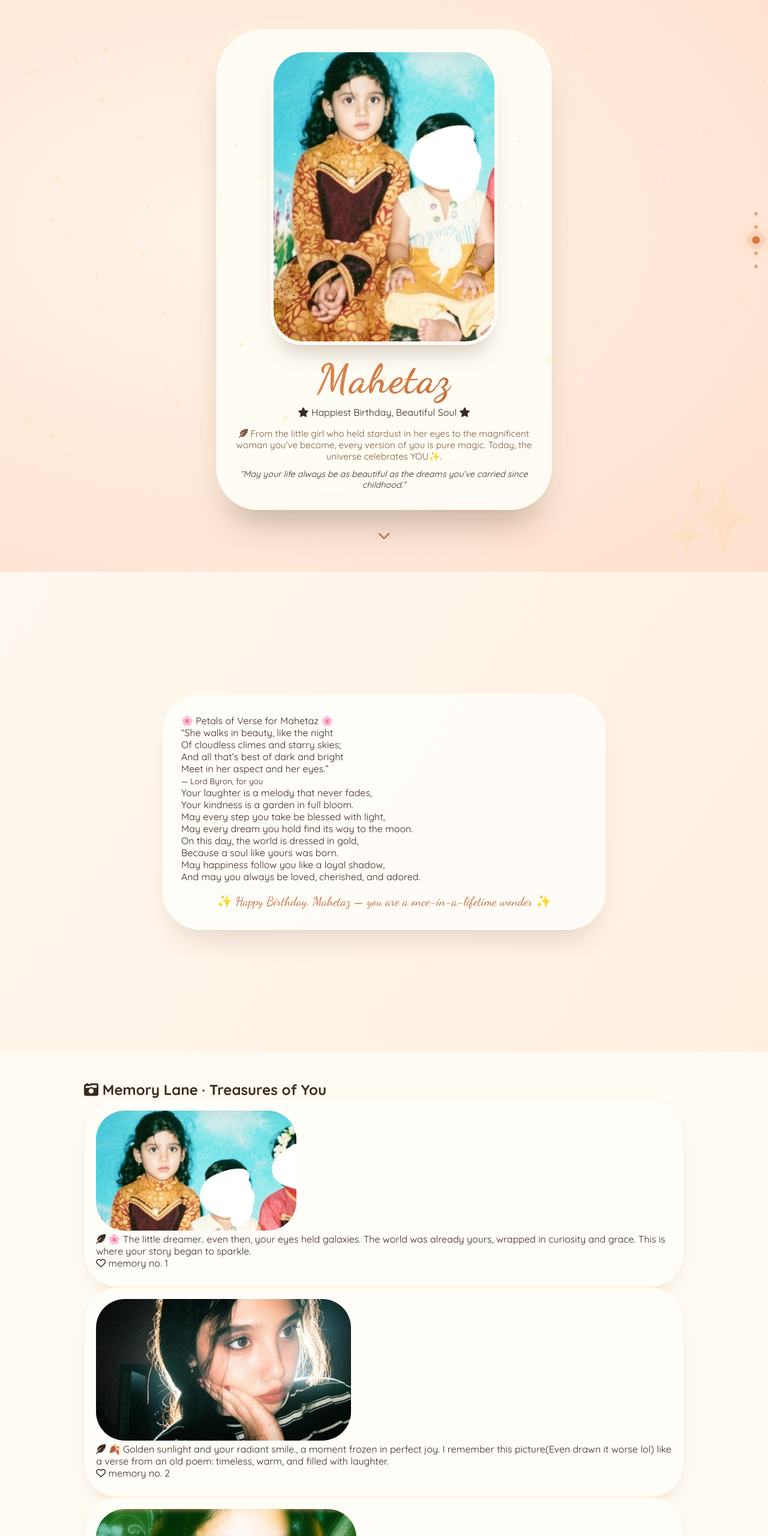
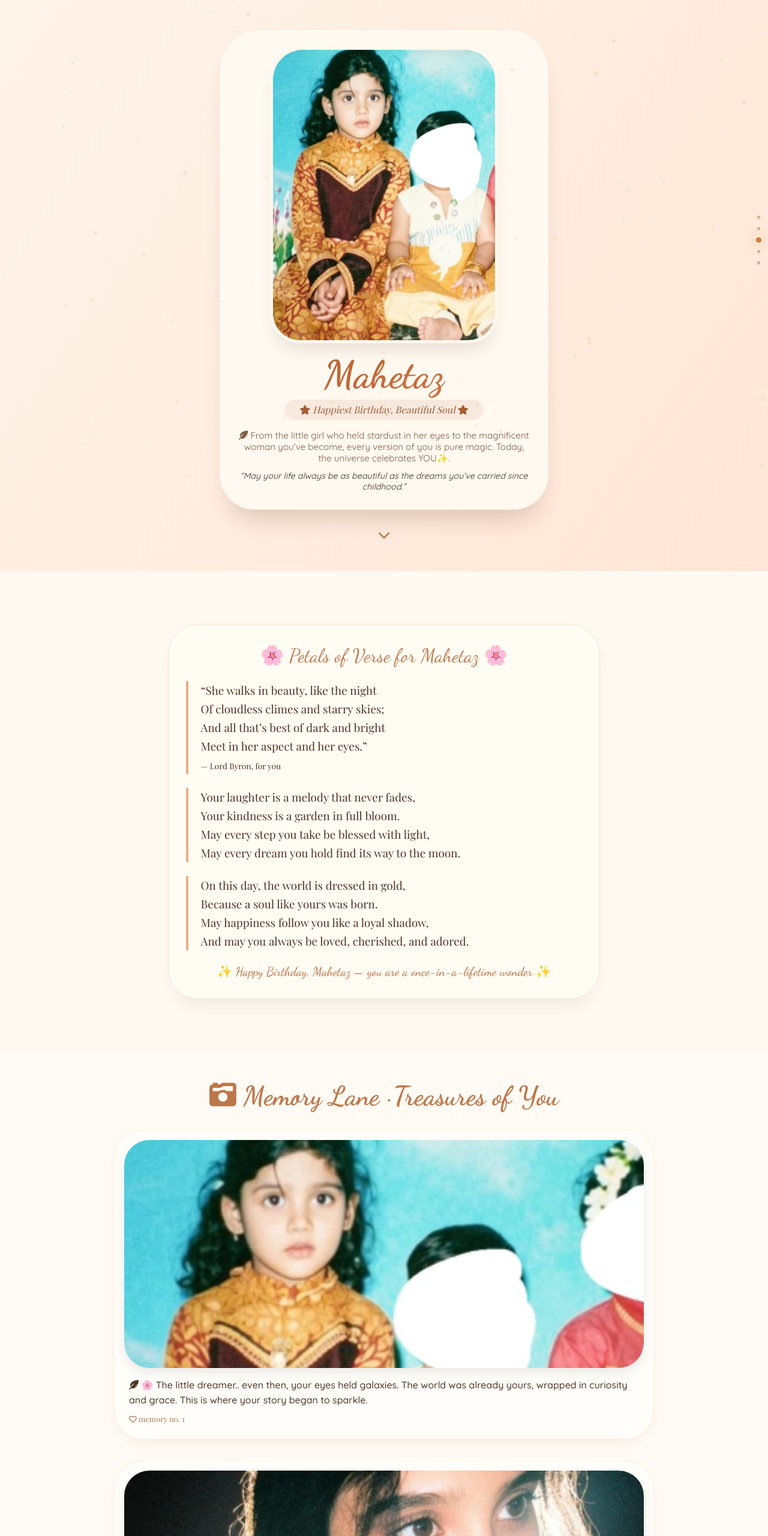
Before and after one commit to Stanza037/HappiestBirthdayLOML, a plain HTML site: page index.html in a window 1280 px wide. Shown: the top 2560 px of the page at 60% size. Drawn offline with nearby package versions, Linux system fonts and the light colour scheme; animation ran at ten frames a second; a web font is replaced by a local one.

```diff
--- a/index.html
+++ b/index.html
@@ -3,8 +3,9 @@
 <head>
   <meta charset="UTF-8">
   <meta name="viewport" content="width=device-width, initial-scale=1.0, user-scalable=yes, viewport-fit=cover">
-  <title>Mahetaz — A Birthday Wrapped in Starlight ✨</title>
-  <link href="https://fonts.googleapis.com/css2?family=Playfair+Display:ital,wght@0,400;0,500;0,600;0,700;0,800;1,400;1,500;1,600&family=Dancing+Script:wght@400;500;600;700&family=Quicksand:wght@300;400;500;600;700&display=swap" rel="stylesheet">
+  <title>Mahetaz — A Birthday Wrapped in Starlight</title>
+  <!-- Google Fonts: Victorian & Handwriting Elegance -->
+  <link href="https://fonts.googleapis.com/css2?family=Playfair+Display:ital,wght@0,400;0,500;0,600;0,700;1,400;1,500&family=Dancing+Script:wght@400;500;600;700&family=Quicksand:wght@300;400;500;600;700&display=swap" rel="stylesheet">
   <link rel="stylesheet" href="https://cdnjs.cloudflare.com/ajax/libs/font-awesome/6.0.0-beta3/css/all.min.css">
   <style>
     * {
@@ -15,17 +16,16 @@
 
     body {
       font-family: 'Quicksand', sans-serif;
-      background: #fdf5ed;
-      background-image: radial-gradient(circle at 20% 30%, rgba(230, 180, 130, 0.08) 2.5%, transparent 3%),
-                        radial-gradient(circle at 80% 70%, rgba(200, 150, 100, 0.06) 2%, transparent 2.5%),
-                        repeating-linear-gradient(45deg, rgba(255, 235, 210, 0.3) 0px, rgba(255, 235, 210, 0.3) 1px, transparent 1px, transparent 20px);
-      background-size: 55px 55px, 60px 60px, 30px 30px;
+      background: #fdf8f2;
+      background-image: radial-gradient(circle at 15% 40%, rgba(210, 180, 140, 0.1) 2%, transparent 2.5%),
+                        radial-gradient(circle at 85% 70%, rgba(80, 60, 40, 0.06) 1.5%, transparent 2%);
+      background-size: 48px 48px, 52px 52px;
       color: #3a2a1f;
       overflow-x: hidden;
       scroll-behavior: smooth;
     }
 
-    /* animated sparkle canvas - more magical */
+    /* sparkle canvas */
     #sparkle-canvas {
       position: fixed;
       top: 0;
@@ -33,32 +33,23 @@
       width: 100%;
       height: 100%;
       pointer-events: none;
-      z-index: 998;
+      z-index: 997;
     }
 
-    /* floating petals & soft magic - enhanced */
+    /* floating petals & soft magic */
     .floating-petal {
       position: fixed;
       pointer-events: none;
-      font-size: 1.4rem;
-      opacity: 0.6;
-      animation: floatSoft 16s ease-in-out forwards;
+      font-size: 1.3rem;
+      opacity: 0.55;
+      animation: floatSoft 14s linear forwards;
       z-index: 999;
-      filter: drop-shadow(0 3px 6px rgba(0,0,0,0.1));
+      filter: drop-shadow(0 2px 3px rgba(0,0,0,0.1));
     }
 
     @keyframes floatSoft {
-      0% { transform: translateY(100vh) rotate(0deg) scale(0.8); opacity: 0.4; }
-      20% { opacity: 0.7; }
-      80% { opacity: 0.6; }
-      100% { transform: translateY(-20vh) rotate(400deg) scale(1.1); opacity: 0; }
-    }
-
-    /* surprise glow effect for page transitions */
-    @keyframes gentleGlow {
-      0% { box-shadow: 0 0 0 0 rgba(215, 120, 70, 0.4); }
-      70% { box-shadow: 0 0 0 15px rgba(215, 120, 70, 0); }
-      100% { box-shadow: 0 0 0 0 rgba(215, 120, 70, 0); }
+      0% { transform: translateY(100vh) rotate(0deg); opacity: 0.5; }
+      100% { transform: translateY(-20vh) rotate(380deg); opacity: 0; }
     }
 
     .page {
@@ -69,7 +60,6 @@
       padding: 3rem 1.5rem;
       position: relative;
       scroll-snap-align: start;
-      transition: background 0.5s ease;
     }
 
     .container {
@@ -78,246 +68,246 @@
       margin: 0 auto;
     }
 
-    /* elegant nav dots - gold shimmer */
+    /* refined nav dots - mobile friendly */
     .nav-dots {
       position: fixed;
-      right: 16px;
+      right: 12px;
       top: 50%;
       transform: translateY(-50%);
       z-index: 110;
       display: flex;
       flex-direction: column;
-      gap: 14px;
+      gap: 12px;
     }
 
     .nav-dot {
-      width: 8px;
-      height: 8px;
+      width: 7px;
+      height: 7px;
       border-radius: 50%;
-      background: #d4a574;
+      background: #cfa67b;
       cursor: pointer;
-      transition: all 0.4s cubic-bezier(0.2, 0.9, 0.4, 1.2);
-      border: 1px solid #fff4ea;
-      box-shadow: 0 1px 3px rgba(0,0,0,0.1);
-      position: relative;
-    }
-
-    .nav-dot::after {
-      content: '';
-      position: absolute;
-      top: -4px;
-      left: -4px;
-      right: -4px;
-      bottom: -4px;
-      border-radius: 50%;
-      background: radial-gradient(circle, rgba(215,120,70,0.3), transparent);
-      opacity: 0;
-      transition: opacity 0.3s;
+      transition: all 0.3s ease;
+      border: 1px solid #fff2e4;
+      box-shadow: 0 1px 2px rgba(0,0,0,0.1);
     }
 
     .nav-dot.active {
-      background: #e07a3a;
-      transform: scale(2.2);
-      box-shadow: 0 0 12px #f5bc8c;
+      background: #d97a3a;
+      transform: scale(1.9);
+      box-shadow: 0 0 10px #f5bc8c;
     }
 
-    .nav-dot.active::after {
-      opacity: 1;
-      animation: gentleGlow 1.5s infinite;
-    }
-
-    /* page1 - hero with enchanting frame */
+    /* page1 - hero with childhood photo & wish */
     .page-1 {
-      background: radial-gradient(ellipse at 30% 40%, #fff3e8, #ffe0ce);
-      position: relative;
-    }
-    .page-1::before {
-      content: '✨';
-      position: absolute;
-      font-size: 120px;
-      opacity: 0.08;
-      bottom: 20px;
-      right: 20px;
-      pointer-events: none;
+      background: linear-gradient(125deg, #fff4ea, #ffe6d6);
     }
     .vintage-frame {
-      background: rgba(255, 252, 245, 0.96);
-      backdrop-filter: blur(8px);
-      border-radius: 80px 80px 70px 70px;
-      padding: 2rem;
-      box-shadow: 0 40px 55px -22px rgba(60, 30, 10, 0.3), inset 0 1px 4px rgba(255,255,240,0.9), 0 0 0 12px rgba(255, 240, 220, 0.4);
-      max-width: 560px;
+      background: rgba(255, 250, 242, 0.94);
+      backdrop-filter: blur(4px);
+      border-radius: 70px 70px 60px 60px;
+      padding: 1.8rem;
+      box-shadow: 0 30px 40px -18px rgba(60, 30, 10, 0.2);
+      max-width: 550px;
       margin: 0 auto;
       text-align: center;
-      border: 1px solid #ffefde;
-      transition: transform 0.4s ease;
-    }
-    .vintage-frame:hover {
-      transform: scale(1.01);
+      border: 1px solid #ffe2cc;
     }
     .portrait-img {
       width: 100%;
       max-width: 380px;
-      border-radius: 60px 60px 55px 55px;
+      border-radius: 55px 55px 50px 50px;
       object-fit: cover;
-      border: 6px solid #fffaf2;
-      box-shadow: 0 25px 35px -15px rgba(70, 35, 10, 0.25);
-      transition: transform 0.3s;
-    }
-    .portrait-img:hover {
-      transform: scale(1.02);
+      border: 5px solid #fff8ef;
+      box-shadow: 0 18px 28px -10px rgba(80, 45, 20, 0.15);
     }
     .handwrite-name {
       font-family: 'Dancing Script', cursive;
-      font-size: 4.2rem;
+      font-size: 4rem;
       font-weight: 700;
-      background: linear-gradient(135deg, #b85a2a, #da8750, #b85a2a);
-      background-size: 200% auto;
+      background: linear-gradient(135deg, #b55a2c, #d47b48);
       -webkit-background-clip: text;
       background-clip: text;
       color: transparent;
-      margin: 0.8rem 0 0.3rem;
-      letter-spacing: 2px;
-      animation: shimmer 3s infinite;
+      margin: 0.6rem 0 0.2rem;
     }
-    @keyframes shimmer {
-      0% { background-position: 0% 50%; }
-      50% { background-position: 100% 50%; }
-      100% { background-position: 0% 50%; }
+    .birthday-wish {
+      font-family: 'Playfair Display', serif;
+      font-size: 1rem;
+      background: #f7e9de;
+      display: inline-block;
+      padding: 0.4rem 1.5rem;
+      border-radius: 50px;
+      color: #a45d34;
+      font-style: italic;
     }
 
-    /* poetry section - elegant */
+    /* poetry section */
     .page-2 {
-      background: linear-gradient(125deg, #fff8f0, #ffefdf);
-      position: relative;
+      background: #fff9f2;
     }
     .poetry-card {
-      background: rgba(255, 253, 248, 0.96);
-      border-radius: 65px;
-      padding: 2.2rem 2rem;
-      max-width: 740px;
+      background: rgba(255, 252, 245, 0.94);
+      border-radius: 50px;
+      padding: 2rem 1.8rem;
+      max-width: 720px;
       margin: 0 auto;
-      box-shadow: 0 30px 45px -18px rgba(70, 40, 15, 0.15), inset 0 0 0 1px rgba(255,245,230,0.8);
-      border: none;
-      transition: all 0.3s;
+      box-shadow: 0 20px 30px -12px rgba(70, 40, 20, 0.08);
+      border: 1px solid #fae1ca;
     }
-    .poetry-card:hover {
-      box-shadow: 0 35px 50px -20px rgba(70, 40, 15, 0.2);
+    .verse {
+      font-family: 'Playfair Display', serif;
+      font-size: 1.18rem;
+      line-height: 1.65;
+      color: #4f3322;
+      border-left: 4px solid #eab082;
+      padding-left: 1.3rem;
+      margin: 1.4rem 0;
+    }
+    .poem-title {
+      font-family: 'Dancing Script', cursive;
+      font-size: 2rem;
+      color: #bc774a;
+      text-align: center;
+      margin-bottom: 1rem;
     }
 
-    /* memory lane - refined */
+    /* memory lane — bigger images, description ready */
     .page-3 {
-      background: #fffaf2;
+      background: #fffaf3;
+    }
+    .gallery-title {
+      font-family: 'Dancing Script', cursive;
+      font-size: 2.8rem;
+      text-align: center;
+      color: #bc774a;
+      margin-bottom: 1.8rem;
+    }
+    .memory-strip {
+      display: flex;
+      flex-direction: column;
+      gap: 2.2rem;
+      max-width: 900px;
+      margin: 0 auto;
     }
     .memory-card {
-      background: rgba(255, 253, 248, 0.98);
-      border-radius: 55px;
-      padding: 1.2rem 1.2rem 1.8rem 1.2rem;
-      box-shadow: 0 18px 32px -18px rgba(80, 50, 25, 0.18);
-      transition: all 0.35s cubic-bezier(0.2, 0.9, 0.4, 1.1);
-      border: 1px solid #ffefdf;
+      display: flex;
+      flex-direction: column;
+      background: #fffdf9;
+      border-radius: 48px;
+      padding: 1rem 1rem 1.5rem 1rem;
+      box-shadow: 0 12px 24px -14px rgba(90, 55, 30, 0.12);
+      transition: all 0.2s;
+      border: 1px solid #feeddb;
     }
-    .memory-card:hover {
-      transform: translateY(-8px) scale(1.01);
-      box-shadow: 0 28px 40px -18px rgba(80, 50, 25, 0.25);
-      background: #ffffff;
+    .memory-card:hover { transform: translateY(-4px); background: #fffffc; }
+    .memory-card img {
+      width: 100%;
+      max-height: 380px;
+      object-fit: cover;
+      border-radius: 42px;
+      box-shadow: 0 8px 18px rgba(0,0,0,0.08);
+      margin-bottom: 1rem;
     }
-    .memory-card img {
-      border-radius: 48px;
-      transition: transform 0.4s;
+    .memory-note {
+      padding: 0 0.5rem;
     }
-    .memory-card:hover img {
-      transform: scale(1.01);
+    .memory-note p {
+      font-size: 1rem;
+      line-height: 1.55;
+      font-weight: 500;
+      color: #4e3726;
+      margin-bottom: 0.5rem;
+    }
+    .memory-note span {
+      font-size: 0.8rem;
+      color: #aa7a58;
+      font-family: 'Playfair Display', serif;
     }
 
-    /* letter page - vintage paper effect */
+    /* letter from heart */
     .page-4 {
-      background: #fdf3e9;
-      position: relative;
-    }
-    .page-4::after {
-      content: '✧';
-      font-size: 80px;
-      position: absolute;
-      bottom: 30px;
-      left: 20px;
-      opacity: 0.08;
-      font-family: serif;
+      background: #fff5ec;
     }
     .letter-vintage {
-      background: #fffef8;
-      border-radius: 75px;
-      padding: 2.5rem 2.2rem;
-      box-shadow: 0 32px 48px -24px rgba(60, 30, 10, 0.2), inset 0 1px 0 #fff8e0, inset 0 0 0 1px #fff0e0;
-      border: none;
-      position: relative;
+      background: #fffefa;
+      border-radius: 65px;
+      padding: 2rem 1.8rem;
+      max-width: 720px;
+      margin: 0 auto;
+      box-shadow: 0 28px 38px -18px rgba(80, 45, 20, 0.15);
+      border: 1px solid #fbe2ce;
     }
-    .letter-vintage::before {
-      content: '“';
-      font-size: 100px;
+    .handwritten-title {
       font-family: 'Dancing Script', cursive;
-      color: #e2aa7a;
-      opacity: 0.15;
-      position: absolute;
-      top: 20px;
-      left: 30px;
-      pointer-events: none;
+      font-size: 2.6rem;
+      color: #c57542;
+      text-align: center;
+      border-bottom: 2px dotted #f2cfb4;
+      display: inline-block;
+      width: auto;
+      margin: 0 auto 1rem;
+    }
+    .letter-body {
+      font-family: 'Playfair Display', serif;
+      font-size: 1.1rem;
+      line-height: 1.7;
+      color: #3f2d1d;
+      margin: 1.8rem 0;
+    }
+    .signature {
+      font-family: 'Dancing Script', cursive;
+      font-size: 1.7rem;
+      text-align: right;
+      color: #be6a39;
+      margin-top: 1rem;
     }
 
-    /* closing stars - enchanted */
+    /* closing stars */
     .page-5 {
-      background: radial-gradient(ellipse at 50% 30%, #ffefdf, #ffe3cf);
-      position: relative;
+      background: linear-gradient(145deg, #feeddf, #ffe2cf);
+      text-align: center;
     }
     .star-blessing {
-      background: rgba(255, 252, 245, 0.55);
-      backdrop-filter: blur(3px);
-      border-radius: 85px;
-      padding: 2rem 1.8rem;
+      max-width: 650px;
+      margin: 0 auto;
+      padding: 1.5rem;
+    }
+    footer {
+      background: #dabd9e;
+      color: #3f281b;
+      text-align: center;
+      padding: 1.2rem;
+      font-family: 'Dancing Script', cursive;
+      font-size: 1rem;
     }
 
-    /* audio player custom styling */
+    /* playlist embed */
     .playlist-embed {
-      background: rgba(255, 248, 240, 0.95);
-      border-radius: 70px;
-      padding: 1.3rem 1.5rem;
-      box-shadow: 0 18px 32px -12px rgba(0,0,0,0.12), inset 0 1px 2px rgba(255,255,220,0.8);
-      transition: all 0.3s;
+      margin: 2rem auto 0;
+      max-width: 480px;
+      border-radius: 45px;
+      overflow: hidden;
+      box-shadow: 0 10px 18px rgba(0,0,0,0.08);
     }
-    .playlist-embed:hover {
-      transform: translateY(-3px);
-      box-shadow: 0 22px 38px -14px rgba(0,0,0,0.15);
+    iframe { width: 100%; border-radius: 35px; border: none; }
+
+    /* responsive mobile-first */
+    @media (max-width: 680px) {
+      .page { padding: 2rem 1rem; }
+      .handwrite-name { font-size: 3rem; }
+      .portrait-img { max-width: 280px; }
+      .memory-card img { max-height: 320px; }
+      .verse { font-size: 1rem; padding-left: 1rem; }
+      .letter-body { font-size: 1rem; }
+      .handwritten-title { font-size: 2.2rem; }
+      .poem-title { font-size: 1.8rem; }
     }
-    audio {
-      width: 100%;
-      border-radius: 60px;
-      background: #f7ede3;
-      filter: drop-shadow(0 2px 6px rgba(0,0,0,0.05));
+    @media (max-width: 480px) {
+      .memory-card img { max-height: 280px; }
+      .vintage-frame { padding: 1.2rem; }
+      .poetry-card { padding: 1.5rem; }
     }
-    audio::-webkit-media-controls-panel {
-      background: #f7ede3;
-    }
-
-    /* surprise entrance animation for pages */
-    @keyframes fadeSlideUp {
-      0% { opacity: 0; transform: translateY(25px); }
-      100% { opacity: 1; transform: translateY(0); }
-    }
-    .page {
-      animation: fadeSlideUp 0.8s ease-out forwards;
-    }
-
-    /* responsive polish */
-    @media (max-width: 680px) {
-      .vintage-frame { padding: 1.4rem; }
-      .handwrite-name { font-size: 3rem; }
-      .letter-vintage { padding: 1.6rem; }
-      .playlist-embed { padding: 1rem; }
-    }
-
     html { scroll-snap-type: y mandatory; }
-
-    /* surprise sparkle on load */
     .glow-dust {
       position: fixed;
       width: 5px;
@@ -331,22 +321,8 @@
     }
     @keyframes dustDrift {
       0% { transform: translateY(100vh) translateX(0); opacity: 0; }
-      20% { opacity: 0.6; }
-      80% { opacity: 0.4; }
+      25% { opacity: 0.5; }
       100% { transform: translateY(-20vh) translateX(30px); opacity: 0; }
-    }
-
-    /* custom scrollbar */
-    ::-webkit-scrollbar {
-      width: 6px;
-    }
-    ::-webkit-scrollbar-track {
-      background: #f0e0d0;
-      border-radius: 10px;
-    }
-    ::-webkit-scrollbar-thumb {
-      background: #d99b62;
-      border-radius: 10px;
     }
   </style>
 </head>
@@ -400,7 +376,7 @@
   </div>
 </section>
 
-<!-- PAGE 3: MEMORY LANE — BIG IMAGES WITH YOUR DESCRIPTIONS -->
+<!-- PAGE 3: MEMORY LANE — BIG IMAGES WITH YOUR DESCRIPTIONS (you'll describe each one) -->
 <section class="page page-3" id="page3">
   <div class="container">
     <h2 class="gallery-title"><i class="fas fa-camera-retro"></i> Memory Lane · Treasures of You</h2>
@@ -439,7 +415,7 @@
       <p style="margin-top:1rem;">🌟 Wrapped in love, today and beyond 🌟</p>
       <div style="margin-top:1rem; font-family:'Dancing Script'; font-size:2rem; color:#c57341;">Happy Birthday, Mahetaz</div>
       <p style="margin-top:0.5rem;">You are the heartbeat of every celebration, the star that guides us all.</p>
-    <div class="playlist-embed" style="text-align:center;">
+    <div class="playlist-embed" style="text-align:center; background:#fffaf5; border-radius: 60px; padding: 1.5rem;">
   <audio controls style="width: 100%; border-radius: 50px; background: #f7ede3;">
     <source src="Ishq Bulaava Hasee Toh Phasee 128 Kbps.mp3" type="audio/mpeg">
     Your browser does not support the audio element.
@@ -455,7 +431,7 @@
 <footer> ✦  May every star above whisper blessings upon thee, and may our hearts forever dance in this sweet, timeless melody ✦</footer>
 
 <script>
-  // enhanced sparkle canvas with golden shimmer
+  // sparkle canvas (gentle, mobile friendly)
   const sparkCanvas = document.getElementById('sparkle-canvas');
   const ctx2 = sparkCanvas.getContext('2d');
   let sparkArr = [];
@@ -469,11 +445,10 @@
     constructor() {
       this.x = Math.random() * sparkCanvas.width;
       this.y = Math.random() * sparkCanvas.height;
-      this.r = Math.random() * 2.5 + 1;
-      this.alpha = Math.random() * 0.5 + 0.2;
+      this.r = Math.random() * 2.2 + 1;
+      this.alpha = Math.random() * 0.4 + 0.15;
       this.vx = (Math.random() - 0.5) * 0.2;
       this.vy = (Math.random() - 0.6) * 0.12;
-      this.color = `hsl(${30 + Math.random() * 20}, 85%, 65%)`;
     }
     update() {
       this.x += this.vx;
@@ -482,20 +457,15 @@
       if (this.x > sparkCanvas.width) this.x = 0;
       if (this.y < 0) this.y = sparkCanvas.height;
       if (this.y > sparkCanvas.height) this.y = 0;
-      this.alpha = 0.3 + Math.sin(Date.now() * 0.003 + this.x) * 0.2;
     }
     draw() {
       ctx2.beginPath();
       ctx2.arc(this.x, this.y, this.r, 0, Math.PI * 2);
-      ctx2.fillStyle = `rgba(255, 210, 140, ${this.alpha * 0.8})`;
-      ctx2.fill();
-      ctx2.beginPath();
-      ctx2.arc(this.x-0.5, this.y-0.5, this.r*0.4, 0, Math.PI*2);
-      ctx2.fillStyle = `rgba(255, 240, 180, 0.9)`;
+      ctx2.fillStyle = `rgba(245, 190, 130, ${this.alpha * 0.7})`;
       ctx2.fill();
     }
   }
-  for (let i=0;i<140;i++) sparkArr.push(new SoftSpark());
+  for (let i=0;i<110;i++) sparkArr.push(new SoftSpark());
   function animateSparkles() {
     ctx2.clearRect(0,0,sparkCanvas.width,sparkCanvas.height);
     for (let s of sparkArr) { s.update(); s.draw(); }
@@ -503,22 +473,24 @@
   }
   animateSparkles();
 
-  // enhanced floating petals - more variety
+  // floating petals (lighter load)
   function createPetal() {
     const el = document.createElement('div');
-    const icons = ['🌸','🌼','🍂','✨','🕊️','🌺','🎀','🌷','⭐','💫','🌙','🍃'];
+    const icons = ['🌸','🌼','🍂','✨','🕊️','🌺','🎀','🌷'];
     el.innerHTML = icons[Math.floor(Math.random()*icons.length)];
     el.classList.add('floating-petal');
     el.style.left = Math.random() * 100 + '%';
-    el.style.fontSize = (Math.random() * 20 + 14) + 'px';
-    el.style.animationDuration = (Math.random() * 12 + 8) + 's';
-    el.style.animationDelay = Math.random() * 3 + 's';
+    el.style.fontSize = (Math.random() * 16 + 14) + 'px';
+    el.style.animationDuration = (Math.random() * 10 + 8) + 's';
     document.body.appendChild(el);
-    setTimeout(() => el.remove(), 15000);
+    setTimeout(() => el.remove(), 13000);
   }
-  setInterval(() => { if (Math.random()>0.6) createPetal(); }, 1800);
+  setInterval(() => { if (Math.random()>0.65) createPetal(); }, 2000);
 
-  // memory data (unchanged)
+  // ================= MEMORY LANE =================
+  // You can replace each image src with your own photos, and edit the descriptions below.
+  // Each memory card has a large image (full width) and a dedicated description area.
+  // I've prepared 6 beautiful placeholders. You can add more if you like.
   const memoryData = [
     {
       img: "image copy 4.png",
@@ -563,7 +535,7 @@
   const childImg = document.getElementById('childhoodPhoto');
   childImg.onerror = () => { childImg.src = "https://placehold.co/500x500/FFE2CF/B86431?text=🌹+Little+Mahetaz"; };
 
-  // scroll navigation
+  // scroll navigation (5 sections)
   const sections = ['page1','page2','page3','page4','page5'];
   const dotNav = document.getElementById('navDots');
   sections.forEach(id => {
@@ -592,6 +564,7 @@
   window.addEventListener('resize', updateDots);
   updateDots();
 
+  // scroll arrow
   const scrollArrow = document.getElementById('scrollArrow');
   if(scrollArrow) {
     scrollArrow.addEventListener('click', () => {
@@ -599,25 +572,26 @@
     });
   }
 
-  // surprise effect: gentle sparkle rain on load
-  for(let i=0;i<20;i++) setTimeout(()=>createPetal(), i*150);
+  // initial floating petals and golden dust
+  for(let i=0;i<10;i++) setTimeout(()=>createPetal(), i*180);
   setInterval(() => {
-    if(Math.random() > 0.7) {
+    if(Math.random() > 0.75) {
       const dust = document.createElement('div');
       dust.classList.add('glow-dust');
       dust.style.left = Math.random() * 100 + '%';
-      dust.style.width = Math.random() * 8 + 3 + 'px';
+      dust.style.width = Math.random() * 7 + 3 + 'px';
       dust.style.height = dust.style.width;
-      dust.style.animationDuration = (Math.random() * 10 + 8) + 's';
+      dust.style.animationDuration = (Math.random() * 9 + 7) + 's';
       document.body.appendChild(dust);
-      setTimeout(() => dust.remove(), 14000);
+      setTimeout(() => dust.remove(), 13000);
     }
-  }, 1600);
+  }, 1800);
 
+  // small floating hearts on load
   window.addEventListener('load', () => {
     setTimeout(() => {
-      for(let i=0;i<12;i++) createPetal();
-    }, 400);
+      for(let i=0;i<6;i++) createPetal();
+    }, 500);
   });
 </script>
 </body>
```
